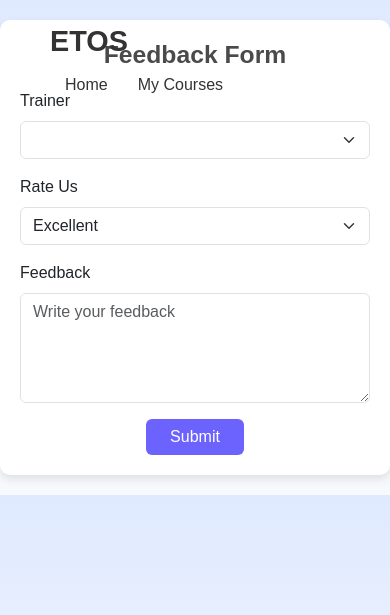
After one commit to CharanTeja-6825/turbo-giggle, a Django app: page /feedback/ in a window 390 px wide. The commit adds this page. Shown: the top 615 px of the page. Run offline with Django 5.2, Linux system fonts and the light colour scheme; lists and menus that the app fills with data are empty.

Commit message:
feedback feature

```diff
--- a/hr/forms.py
+++ b/hr/forms.py
@@ -1,4 +1,6 @@
 from django import forms
+from django.contrib.auth.models import User
+
 from .models import Course
 
 
@@ -35,3 +37,18 @@ class TrainingInquiryForm(forms.ModelForm):
     class Meta:
         model = TrainingInquiry
         fields = ['full_name', 'email', 'mobile', 'company_name', 'participants', 'message']
+
+
+from django import forms
+from .models import Feedback
+
+
+class FeedbackForm(forms.ModelForm):
+    class Meta:
+        model = Feedback
+        fields = ['trainer', 'rating', 'comments']
+
+    rating = forms.IntegerField(min_value=1, max_value=5, widget=forms.NumberInput(attrs={'class': 'form-control'}))
+    comments = forms.CharField(widget=forms.Textarea(attrs={'class': 'form-control', 'rows': 4}))
+    trainer = forms.ModelChoiceField(queryset=User.objects.filter(username__regex=r'^\d{4}$'),
+                                     widget=forms.Select(attrs={'class': 'form-control'}))
--- a/hr/models.py
+++ b/hr/models.py
@@ -53,3 +53,16 @@ class TrainingInquiry(models.Model):
 
     def __str__(self):
         return self.full_name
+
+
+from django.db import models
+from django.contrib.auth.models import User
+
+
+class Feedback(models.Model):
+    trainer = models.ForeignKey(User, on_delete=models.CASCADE)  # Trainer who received the feedback
+    rating = models.IntegerField()  # Rating from 1 to 5
+    comments = models.TextField()  # Detailed comments
+
+    def __str__(self):
+        return f"Feedback from {self.trainer.username} (Rating: {self.rating})"
--- a/hr/urls.py
+++ b/hr/urls.py
@@ -19,6 +19,7 @@ urlpatterns = [
     path('courses/<int:course_id>/edit/', views.course_update, name='course_update'),
     path('course/<int:course_id>/upload/', views.upload_material, name='upload_material'),
     path('chatbot_view/',views.chatbot_view,name='chatbot_view'),
+    path('feedback/', views.feedback_create, name='feedback'),
 ]
 
 if settings.DEBUG:
--- a/hr/views.py
+++ b/hr/views.py
@@ -174,3 +174,33 @@ def chatbot_view(request):
         except Exception as e:
             return JsonResponse({'response': f"Error: {e}"})
     return render(request, 'project/chatbot.html')
+
+
+from django.shortcuts import render, redirect
+from django.contrib import messages
+from django.contrib.auth.models import User
+from .forms import FeedbackForm
+from .models import Feedback  # Assuming you have a Feedback model to store feedback data
+
+
+def feedback_create(request):
+    trainers = User.objects.filter(username__regex=r'^\d{4}$')  # Filter trainers with username length of 4
+
+    if request.method == 'POST':
+        try:
+            form = FeedbackForm(request.POST)
+            if form.is_valid():
+                form.save()
+                messages.success(request, 'Your feedback has been submitted successfully!')
+                return redirect('feedback_list')  # Redirect to feedback list page or other page
+            messages.error(request, f"Form errors: {form.errors}")
+        except Exception as e:
+            messages.error(request, f"Error submitting feedback: {e}")
+
+    return render(request, 'feedback/employee_feedback.html', {'form': FeedbackForm(),
+                                                               'trainers': trainers})
+
+
+def feedback_list(request):
+    feedbacks = Feedback.objects.all()  # Assuming you have a Feedback model
+    return render(request, 'feedback/feedback_list.html', {'feedbacks': feedbacks})
--- /dev/null
+++ b/templates/feedback/employee_feedback.html
@@ -0,0 +1,177 @@
+<!DOCTYPE html>
+<html lang="en">
+<head>
+    <meta charset="UTF-8">
+    <meta name="viewport" content="width=device-width, initial-scale=1.0">
+    <title>Feedback Form</title>
+    <!-- Bootstrap CSS -->
+    <link href="https://cdn.jsdelivr.net/npm/bootstrap@5.3.0-alpha1/dist/css/bootstrap.min.css" rel="stylesheet">
+    <style>
+        body {
+            background: linear-gradient(to bottom, #e0eaff, #f8f9fc);
+            font-family: 'Poppins', sans-serif;
+        }
+        /* Navbar Styles */
+        .navbar {
+            width: 100%;
+            position: absolute;
+            top: 0;
+            padding: 20px 50px;
+            display: flex;
+            justify-content: space-between;
+            align-items: center;
+            background-color: transparent;
+            z-index: 1000;
+            flex-wrap: wrap;
+        }
+
+        .navbar .brand {
+            font-size: 1.8rem;
+            font-weight: bold;
+            color: #333;
+        }
+
+        .navbar .links {
+            display: flex;
+            align-items: center;
+        }
+
+        .navbar .links a {
+            margin: 0 15px;
+            text-decoration: none;
+            color: #333;
+            font-size: 1rem;
+            font-weight: 500;
+        }
+
+        .navbar .links a:hover {
+            color: #512da8;
+        }
+
+        /* Dropdown Menu */
+        .dropdown {
+            padding: 10px 10px;
+            position: relative;
+            display: inline-block;
+        }
+
+        .dropdown-content {
+            margin-top: 10px;
+            border-radius: 9px;
+            display: none;
+            position: absolute;
+            background-color: #f9f9f9;
+            min-width: 160px;
+            box-shadow: 0px 8px 16px rgba(0,0,0,0.2);
+            z-index: 1;
+        }
+
+        .dropdown-content a {
+            color: black;
+            padding: 12px 16px;
+            text-decoration: none;
+            display: block;
+        }
+
+        .dropdown-content a:hover {
+            background-color: #f1f1f1;
+        }
+
+        .dropdown:hover .dropdown-content {
+            display: block;
+        }
+
+        .navbar .login-btn {
+            padding: 10px 20px;
+            background-color: #512da8;
+            color: white;
+            border-radius: 20px;
+            border: none;
+            font-size: 1rem;
+            font-weight: bold;
+            cursor: pointer;
+            transition: background-color 0.3s ease, transform 0.3s ease;
+        }
+
+        .navbar .login-btn:hover {
+            background-color: #5c6bc0;
+            transform: translateY(-3px);
+        }
+        .feedback-container {
+            max-width: 600px;
+            margin: 5% auto;
+            background: white;
+            padding: 20px;
+            border-radius: 10px;
+            box-shadow: 0px 4px 10px rgba(0, 0, 0, 0.1);
+        }
+        .feedback-container h2 {
+            text-align: center;
+            font-weight: bold;
+            color: #4a4a4a;
+            margin-bottom: 20px;
+        }
+        .btn-purple {
+            background-color: #6c63ff;
+            color: white;
+            border: none;
+        }
+        .btn-purple:hover {
+            background-color: #5548d9;
+        }
+    </style>
+</head>
+<body>
+
+<!-- Navbar -->
+    <nav class="navbar">
+        <div class="brand">ETOS</div>
+        <div class="links">
+            <a href="{% url 'home_redirect' %}">Home</a>
+            <a href="{% url 'employee_dashboard' %}">My Courses</a>
+            <div class="dropdown">
+                <a href="#">{{ user.username }}<i class="fa fa-caret-down"></i></a>
+                <div class="dropdown-content">
+                    <a href="{% url 'update_profile' %}">Update</a>
+                    <a href="{% url 'logout' %}">Logout</a>
+                </div>
+            </div>
+        </div>
+    </nav>
+
+    <div class="container feedback-container">
+        <h2>Feedback Form</h2>
+        <form method="POST" action="{% url 'feedback' %}">
+            {% csrf_token %}
+            <div class="mb-3">
+                <label for="trainer" class="form-label">Trainer</label>
+                <select class="form-select" id="trainer" name="trainer">
+                    <!-- Populate trainers dynamically from your Django view -->
+                    {% for trainer in trainers %}
+                        <option value="{{ trainer.id }}">{{ trainer.get_full_name }}</option>
+                    {% endfor %}
+                </select>
+            </div>
+            <div class="mb-3">
+                <label for="rating" class="form-label">Rate Us</label>
+                <select class="form-select" id="rating" name="rating">
+                    <option value="5">Excellent</option>
+                    <option value="4">Very Good</option>
+                    <option value="3">Good</option>
+                    <option value="2">Fair</option>
+                    <option value="1">Poor</option>
+                </select>
+            </div>
+            <div class="mb-3">
+                <label for="comments" class="form-label">Feedback</label>
+                <textarea class="form-control" id="comments" name="comments" rows="4" placeholder="Write your feedback"></textarea>
+            </div>
+            <div class="text-center">
+                <button type="submit" class="btn btn-purple px-4">Submit</button>
+            </div>
+        </form>
+    </div>
+    <!-- Bootstrap JS -->
+    <script src="https://cdn.jsdelivr.net/npm/bootstrap@5.3.0-alpha1/dist/js/bootstrap.bundle.min.js"></script>
+</body>
+</html>
```
Also changed, not shown: templates/employee/employee_homepage.html (+96 -13 lines), templates/feedback/feedback_list.html (added, +37 -0 lines), hr/migrations/0027_feedback.py (added).
